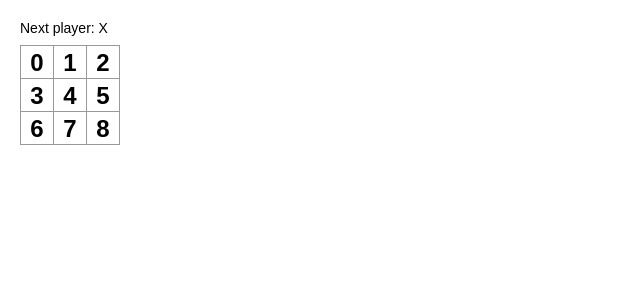
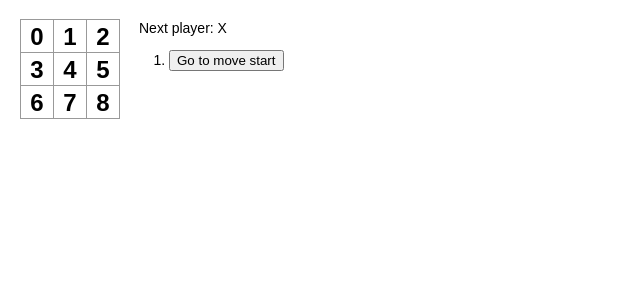
Before and after one commit to 0xEych/react-tutorial, a React (Create React App) app: page / in a window 1280 px wide. Shown: the top 300 px of the page, without its empty margins (0-640 px from the left). Built offline with nearby package versions, Linux system fonts and the light colour scheme.

Commit message:
add TimeTravel

```diff
--- a/src/index.tsx
+++ b/src/index.tsx
@@ -1,10 +1,9 @@
 import { useState, VFC } from "react";
 import ReactDOM from "react-dom";
 import "./index.css";
+import { BoardProps, SquareProps, Squares, State } from "./types";
 
-const Square: VFC<{ value: number | string; onClick: () => void }> = (
-  props
-) => {
+const Square: VFC<SquareProps> = (props) => {
   return (
     <button className="square" onClick={props.onClick}>
       {props.value}
@@ -12,38 +11,13 @@ const Square: VFC<{ value: number | string; onClick: () => void }> = (
   );
 };
 
-const Board: VFC = () => {
-  const [squares, setSquares] = useState<number[] | string[]>([
-    0, 1, 2, 3, 4, 5, 6, 7, 8,
-  ]);
-  const [xIsNext, setXIsNext] = useState(true);
-  const squareList = squares.slice();
-
-  const handleClick = (i: number) => {
-    if (
-      calculateWinner(squareList) !== false ||
-      squareList[i] === "X" ||
-      squareList[i] === "O"
-    )
-      return;
-    squareList[i] = xIsNext ? "X" : "O";
-    setSquares(squareList);
-    setXIsNext(!xIsNext);
+const Board: VFC<BoardProps> = (props) => {
+  const renderSquare = (i: number) => {
+    return <Square value={props.squares[i]} onClick={() => props.onClick(i)} />;
   };
-
-  const renderSquare = (i: number) => {
-    return <Square value={squares[i]} onClick={() => handleClick(i)} />;
-  };
-
-  const winner = calculateWinner(squareList);
-  const status =
-    winner !== false
-      ? "Winner: " + winner
-      : "Next player: " + (xIsNext ? "X" : "O");
 
   return (
     <div>
-      <div className="status">{status}</div>
       <div className="board-row">
         {renderSquare(0)}
         {renderSquare(1)}
@@ -64,20 +38,77 @@ const Board: VFC = () => {
 };
 
 const Game: VFC = () => {
+  const initialState: State = {
+    history: [
+      {
+        squares: [0, 1, 2, 3, 4, 5, 6, 7, 8],
+      },
+    ],
+    stepNumber: 0,
+    xIsNext: true,
+  };
+  const [state, setState] = useState(initialState);
+
+  const history = state.history.slice(0, state.stepNumber + 1);
+  const current = history[state.stepNumber];
+  const squares = current.squares.slice();
+  const winner = calculateWinner(current.squares);
+  const moves = history.map((step, move) => {
+    const desc = move ? "Go to move #" + move : "Go to move start";
+    return (
+      <li key={move}>
+        <button onClick={() => jumpTo(move)}>{desc}</button>
+      </li>
+    );
+  });
+  const status =
+    winner !== false
+      ? "Winner: " + winner
+      : "Next player: " + (state.xIsNext ? "X" : "O");
+
+  const handleClick = (i: number) => {
+    // ゲームセットショートreturn
+    if (
+      calculateWinner(squares) !== false ||
+      squares[i] === "X" ||
+      squares[i] === "O"
+    )
+      return;
+
+    squares[i] = state.xIsNext ? "X" : "O";
+    setState({
+      history: history.concat([
+        {
+          squares: squares,
+        },
+      ]),
+      stepNumber: history.length,
+      xIsNext: !state.xIsNext,
+    });
+  };
+
+  const jumpTo = (step: number) => {
+    setState({
+      history: state.history,
+      stepNumber: step,
+      xIsNext: step % 2 === 0,
+    });
+  };
+
   return (
     <div className="game">
       <div className="game-board">
-        <Board />
+        <Board squares={current.squares} onClick={(i) => handleClick(i)} />
       </div>
       <div className="game-info">
-        <div>{/* status */}</div>
-        <ol>{/* TODO */}</ol>
+        <div>{status}</div>
+        <ol>{moves}</ol>
       </div>
     </div>
   );
 };
 
-const calculateWinner = (squareList: number[] | string[]) => {
+const calculateWinner = (squares: Squares) => {
   const lines = [
     [0, 1, 2],
     [3, 4, 5],
@@ -90,12 +121,8 @@ const calculateWinner = (squareList: number[] | string[]) => {
   ];
   for (let i = 0; i < lines.length; i++) {
     const [a, b, c] = lines[i];
-    if (
-      squareList[a] &&
-      squareList[a] === squareList[b] &&
-      squareList[a] === squareList[c]
-    ) {
-      return squareList[a];
+    if (squares[a] && squares[a] === squares[b] && squares[a] === squares[c]) {
+      return squares[a];
     }
   }
   return false;
--- /dev/null
+++ b/src/types.tsx
@@ -0,0 +1,17 @@
+export type State = {
+  history: { squares: Squares }[];
+  stepNumber: number;
+  xIsNext: boolean;
+};
+
+export type Squares = number[] | string[];
+
+export type SquareProps = {
+  value: number | string;
+  onClick: () => void;
+};
+
+export type BoardProps = {
+  squares: Squares;
+  onClick: (i: number) => void;
+};
```
